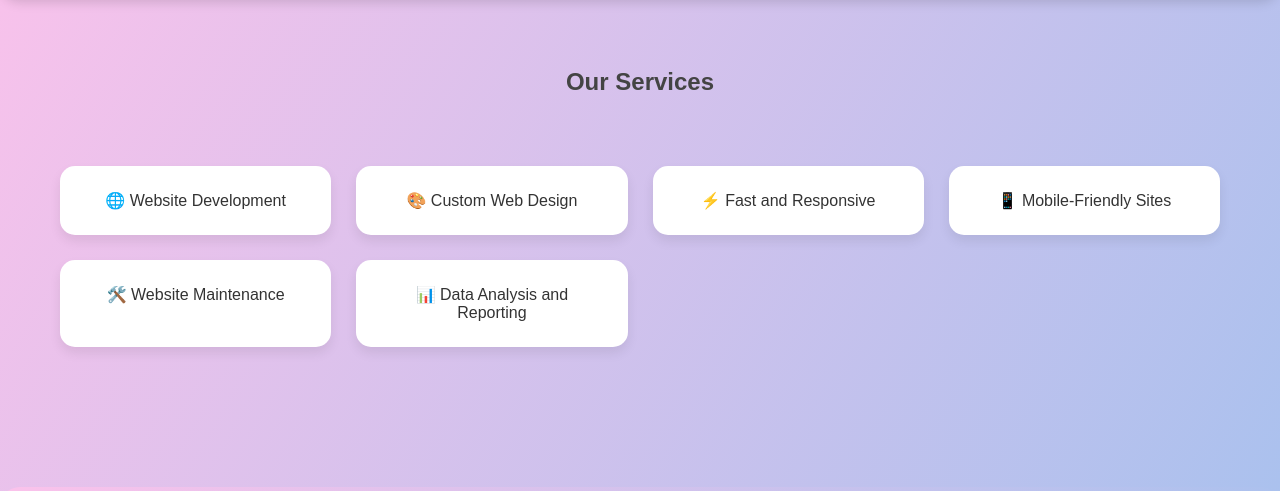
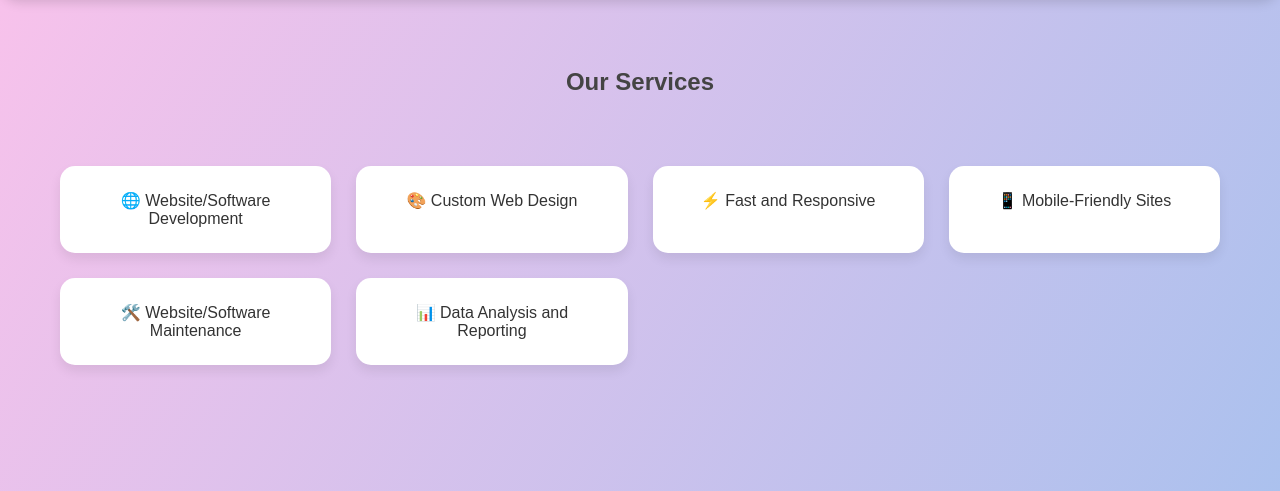
Before and after one commit to BusinessTechProducts/Micaella-Web-Solutions, a plain HTML site: page services.html in a window 1280 px wide. Shown: the part 128-619 px from the top of the page. Drawn offline with Linux system fonts and the light colour scheme.

Commit message:
Update services.html

```diff
--- a/services.html
+++ b/services.html
@@ -29,11 +29,11 @@
   <section class="content">
     <h2>Our Services</h2>
     <div class="card-grid">
-      <div class="card">🌐 Website Development</div>
+      <div class="card">🌐 Website/Software Development</div>
       <div class="card">🎨 Custom Web Design</div>
       <div class="card">⚡ Fast and Responsive</div>
       <div class="card">📱 Mobile-Friendly Sites</div>
-      <div class="card">🛠️ Website Maintenance</div>
+      <div class="card">🛠️ Website/Software Maintenance</div>
       <div class="card">📊 Data Analysis and Reporting</div>
     </div>
   </section>
```
